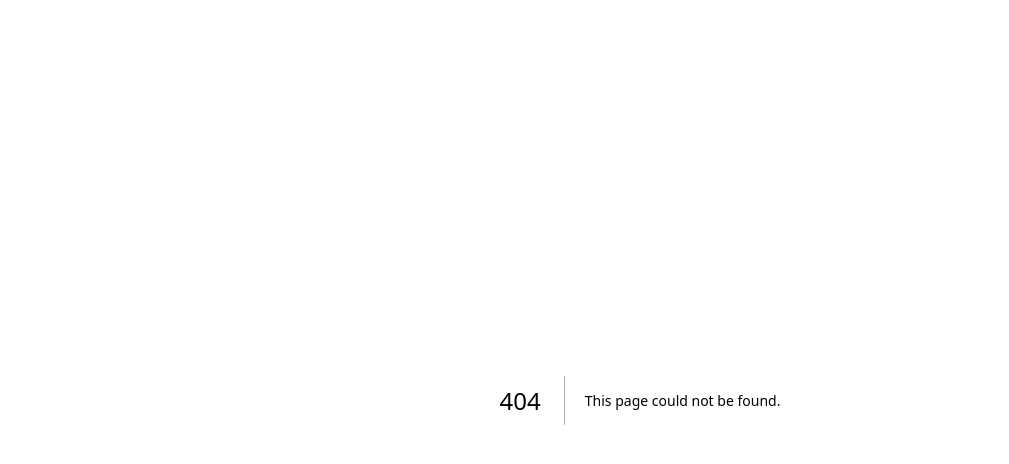
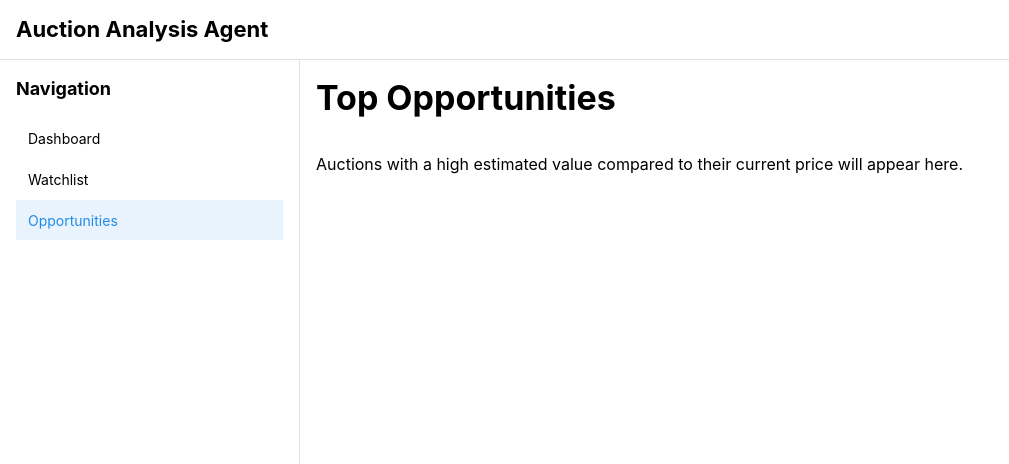
Before and after one commit to nbrain-team/goodwill, a Next.js app in the folder frontend/: page /opportunities in a window 1280 px wide. Before the commit this address had no page. Shown: the top 464 px of the page, without its empty margins (0-1009 px from the left). Built offline with nearby package versions, Linux system fonts and the light colour scheme.

Commit message:
feat: add new pages and navigation structure

```diff
--- /dev/null
+++ b/frontend/src/app/opportunities/page.tsx
@@ -0,0 +1,12 @@
+import { Title } from '@mantine/core';
+import { AppLayout } from '@/components/AppLayout';
+
+export default function OpportunitiesPage() {
+  return (
+    <AppLayout>
+      <Title order={1} mb="xl">Top Opportunities</Title>
+      {/* Opportunities content will go here */}
+      <p>Auctions with a high estimated value compared to their current price will appear here.</p>
+    </AppLayout>
+  );
+}
--- /dev/null
+++ b/frontend/src/components/AppLayout.tsx
@@ -0,0 +1,47 @@
+'use client';
+
+import { AppShell, Burger, Group, Title, NavLink } from '@mantine/core';
+import { useDisclosure } from '@mantine/hooks';
+import Link from 'next/link';
+import { usePathname } from 'next/navigation';
+
+export function AppLayout({ children }: { children: React.ReactNode }) {
+  const [opened, { toggle }] = useDisclosure();
+  const pathname = usePathname();
+
+  const navLinks = [
+    { href: '/', label: 'Dashboard' },
+    { href: '/watchlist', label: 'Watchlist' },
+    { href: '/opportunities', label: 'Opportunities' },
+  ];
+
+  return (
+    <AppShell
+      header={{ height: 60 }}
+      navbar={{ width: 300, breakpoint: 'sm', collapsed: { mobile: !opened } }}
+      padding="md"
+    >
+      <AppShell.Header>
+        <Group h="100%" px="md">
+          <Burger opened={opened} onClick={toggle} hiddenFrom="sm" size="sm" />
+          <Title order={3}>Auction Analysis Agent</Title>
+        </Group>
+      </AppShell.Header>
+
+      <AppShell.Navbar p="md">
+        <Title order={4} mb="md">Navigation</Title>
+        {navLinks.map((link) => (
+          <NavLink
+            key={link.href}
+            href={link.href}
+            label={link.label}
+            component={Link}
+            active={pathname === link.href}
+          />
+        ))}
+      </AppShell.Navbar>
+
+      <AppShell.Main>{children}</AppShell.Main>
+    </AppShell>
+  );
+}
```
Also changed, not shown: frontend/src/app/page.tsx (+4 -23 lines), frontend/src/app/watchlist/page.tsx (added, +12 -0 lines), 1 other file (tests, documents, lock files or other folders).
